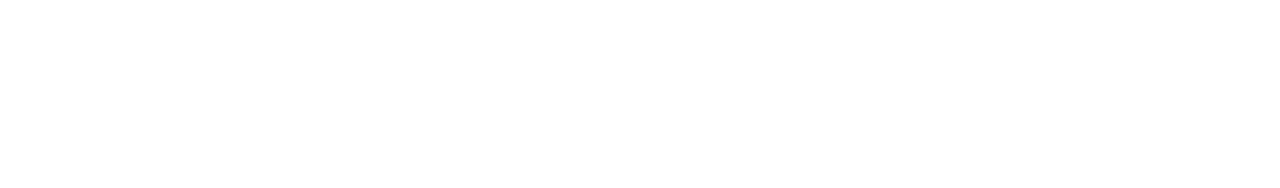
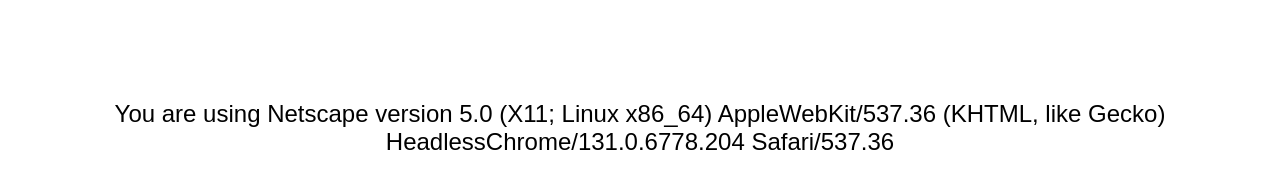
Before and after one commit to acciojob/browser-info-SoumyaRanjan63, a website: page main.html in a window 1280 px wide. Drawn offline with Linux system fonts and the light colour scheme.

Commit message:
created a submission

```diff
--- a/main.html
+++ b/main.html
@@ -1,16 +1,22 @@
 <!DOCTYPE html>
+<html>
+<head>
+  <title>Browser Information</title>
+  <style>
+    body {
+      font-family: Arial, sans-serif;
+      text-align: center;
+      margin-top: 100px;
+    }
+    #browser-info {
+      font-size: 24px;
+      margin-bottom: 20px;
+    }
+  </style>
+</head>
+<body>
+  <div id="browser-info"></div>
 
-<html>
-
-<head>
-	<link rel="stylesheet" href="styles.css">
-</head>
-
-<body>
-	<!-- the entire body must be written by student -->
-    <script type="text/javascript" src="./script.js">
-</script>
-
+  <script src="script.js"></script>
 </body>
-
 </html>
--- a/script.js
+++ b/script.js
@@ -1 +1,5 @@
 //your JS code here. If required.
+const browserName = navigator.appName;
+const version = navigator.appVersion;
+const browserInfoDiv = document.getElementById('browser-info');
+browserInfoDiv.innerText = "You are using " + browserName + " version " + version;
```
